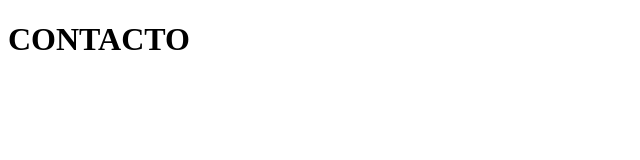
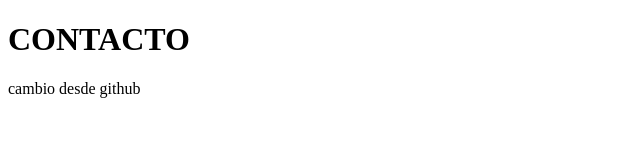
Before and after one commit to bielmc11/git_v1, a plain HTML site: page contacto.html in a window 1280 px wide. Shown: the whole page, without its empty margins (0-640 px from the left). Drawn offline with Linux system fonts and the light colour scheme.

Commit message:
Update contacto.html

```diff
--- a/contacto.html
+++ b/contacto.html
@@ -8,6 +8,7 @@
 </head>
 <body>
     <h1>CONTACTO</h1>
+    <p> cambio desde github <p/>
 
 </body>
 </html>
```
